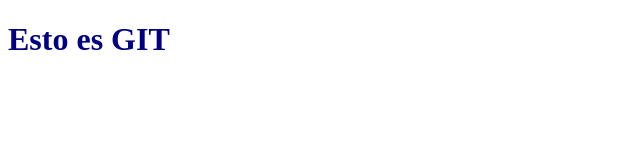
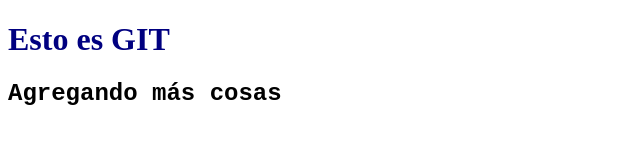
Before and after one commit to AylenGutierrez/comision22527, a plain HTML site: page index.html in a window 1280 px wide. Shown: the whole page, without its empty margins (0-640 px from the left). Drawn offline with Linux system fonts and the light colour scheme.

Commit message:
Cambios en HTML y CSS

```diff
--- a/css/estilos.css
+++ b/css/estilos.css
@@ -1,3 +1,7 @@
 h1{
     color: navy;
 }
+
+h2{
+    font-family:'Courier New', Courier, monospace;
+}
--- a/index.html
+++ b/index.html
@@ -1,5 +1,6 @@
 <!DOCTYPE html>
 <html lang="en">
+
 <head>
     <meta charset="UTF-8">
     <meta http-equiv="X-UA-Compatible" content="IE=edge">
@@ -11,5 +12,9 @@
     <header>
         <h1>Esto es GIT</h1>
     </header>
+    <main>
+        <h2>Agregando más cosas</h2>
+    </main>
 </body>
+
 </html>
```
